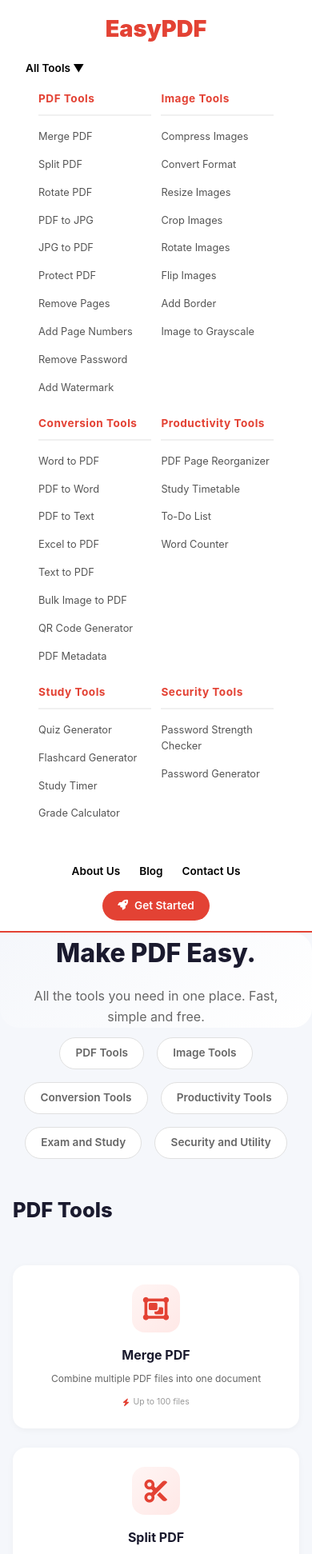
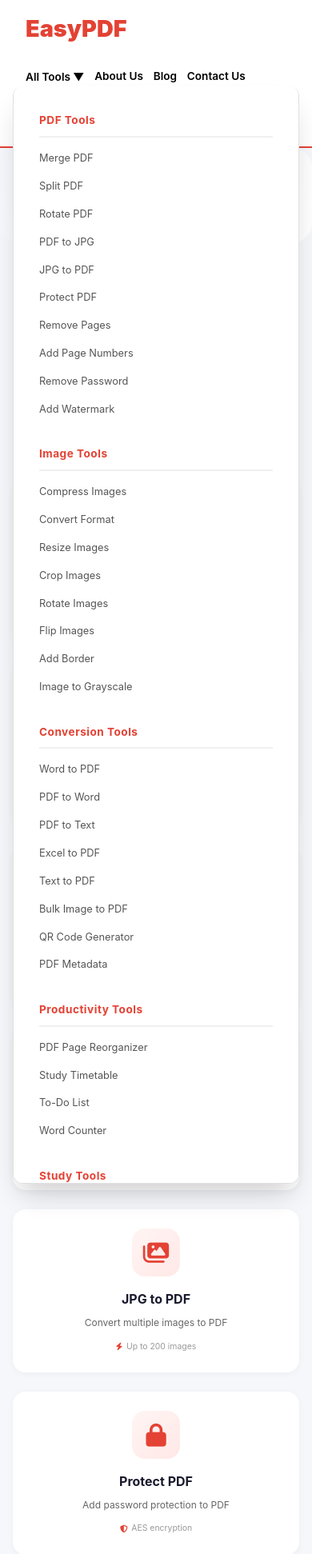
Before and after one commit to EasyPDF8/easypdf, a Django app: page / in a window 390 px wide, after a click on "All Tools ▼". Shown: the top 1943 px of the page at 80% size. Run offline with Django 5.2, Linux system fonts and the light colour scheme; some libraries are stand-ins or nearby versions.

Commit message:
Fixed mobile navbar dropdown issue

```diff
--- a/tools/templates/includes/nav_home.html
+++ b/tools/templates/includes/nav_home.html
@@ -101,7 +101,7 @@
         <a href="{% url 'contact' %}" class="nav-btn" style="font-size: 0.85rem; text-decoration: none; color: black; font-weight: 600;">Contact Us</a>
     </div>
 
-    <!-- RIGHT SIDE NAVIGATION - Get Started Button (WORKING ON ALL PAGES) -->
+    <!-- RIGHT SIDE NAVIGATION - Get Started Button -->
     <div class="nav-right">
         <a href="javascript:void(0)" id="getStartedBtn" class="get-started-btn" style="background: var(--accent); color: white; padding: 0.5rem 1.2rem; border-radius: 30px; text-decoration: none; font-size: 0.85rem; font-weight: 600; transition: all 0.2s ease; display: inline-flex; align-items: center; gap: 0.5rem; cursor: pointer;">
             <i class="fas fa-rocket" style="font-size: 0.8rem;"></i> Get Started
@@ -156,10 +156,96 @@
         z-index: 999;
     }
 
-    .mega-dropdown:hover .mega-menu {
-        opacity: 1;
-        visibility: visible;
-        transform: translateY(0);
+    /* Desktop: Show on hover */
+    @media (min-width: 769px) {
+        .mega-dropdown:hover .mega-menu {
+            opacity: 1;
+            visibility: visible;
+            transform: translateY(0);
+        }
+    }
+
+    /* Mobile: Hide by default, show when active */
+    @media (max-width: 768px) {
+        .mega-menu {
+            position: fixed;
+            top: auto;
+            left: 1rem;
+            right: 1rem;
+            max-height: 70vh;
+            overflow-y: auto;
+            border-radius: 12px;
+            box-shadow: 0 20px 35px -10px rgba(0,0,0,0.2);
+        }
+
+        .mega-dropdown.active .mega-menu {
+            opacity: 1;
+            visibility: visible;
+            transform: translateY(0);
+            display: block;
+        }
+
+        /* Fix for mobile layout - everything in one row */
+        .navbar {
+            flex-direction: row;
+            flex-wrap: wrap;
+            justify-content: space-between;
+            align-items: center;
+        }
+
+        .nav-links {
+            display: flex;
+            flex-direction: row;
+            flex-wrap: wrap;
+            justify-content: flex-start;
+            align-items: center;
+            gap: 0.8rem;
+            order: 2;
+            width: auto;
+            margin-top: 0.5rem;
+        }
+
+        .nav-right {
+            order: 3;
+            margin-top: 0.5rem;
+        }
+
+        .logo {
+            order: 1;
+        }
+
+        .mega-dropdown {
+            position: relative;
+        }
+
+        .dropdown-toggle {
+            display: inline-block;
+        }
+
+        .nav-btn {
+            display: inline-block;
+            white-space: nowrap;
+        }
+
+        .mega-menu-container {
+            display: grid;
+            grid-template-columns: 1fr 1fr;
+            gap: 0.8rem;
+            padding: 1rem;
+        }
+
+        .mega-column {
+            min-width: auto;
+        }
+
+        .mega-column h4 {
+            font-size: 0.75rem;
+        }
+
+        .mega-column ul li a {
+            font-size: 0.7rem;
+            padding: 0.15rem 0;
+        }
     }
 
     .mega-menu-container {
@@ -230,7 +316,8 @@
         cursor: pointer;
     }
 
-    @media (max-width: 1100px) {
+    /* Tablet view */
+    @media (min-width: 769px) and (max-width: 1100px) {
         .mega-menu-container {
             flex-wrap: wrap;
             padding: 1rem;
@@ -251,29 +338,10 @@
         }
     }
 
-    @media (max-width: 768px) {
-        .mega-menu {
-            position: relative;
-            top: auto;
-            box-shadow: none;
-            border: none;
-        }
-        .mega-menu-container {
-            display: grid;
-            grid-template-columns: 1fr 1fr;
-            gap: 0.8rem;
-        }
-        .mega-column {
-            min-width: auto;
-        }
-        .mega-dropdown .dropdown-toggle {
-            cursor: pointer;
-        }
-        .mega-dropdown.active .mega-menu {
-            opacity: 1;
-            visibility: visible;
-            transform: translateY(0);
-            display: block;
+    /* Desktop normal */
+    @media (min-width: 1101px) {
+        .nav-links {
+            flex-wrap: nowrap;
         }
     }
 </style>
@@ -287,40 +355,60 @@
         if (toggle) {
             toggle.addEventListener('click', (e) => {
                 e.stopPropagation();
+
+                // Close other dropdowns
                 dropdowns.forEach(d => {
                     if (d !== drop) d.classList.remove('active');
                 });
+
+                // Toggle current dropdown
                 drop.classList.toggle('active');
             });
         }
     });
 
+    // Close dropdown when clicking outside
     document.addEventListener('click', () => {
         dropdowns.forEach(d => d.classList.remove('active'));
     });
 
-    // FIXED: Get Started button works on ALL pages
+    // Get Started button functionality
     const getStartedBtn = document.getElementById('getStartedBtn');
     if (getStartedBtn) {
         getStartedBtn.addEventListener('click', function(e) {
             e.preventDefault();
 
-            // Check if we're on the home page
             const isHomePage = window.location.pathname === '/' || window.location.pathname === '/home/';
 
             if (isHomePage) {
-                // On home page: scroll to PDF tools section
                 const pdfToolsSection = document.getElementById('pdf-tools');
                 if (pdfToolsSection) {
                     pdfToolsSection.scrollIntoView({ behavior: 'smooth', block: 'start' });
                 } else {
-                    // If no PDF tools section, scroll to top
                     window.scrollTo({ top: 0, behavior: 'smooth' });
                 }
             } else {
-                // On other pages: redirect to home page with hash
                 window.location.href = '/#pdf-tools';
             }
         });
     }
+
+    // Fix for mobile: prevent body scroll when mega menu is open
+    const megaMenu = document.querySelector('.mega-menu');
+    if (megaMenu) {
+        const observer = new MutationObserver(function(mutations) {
+            mutations.forEach(function(mutation) {
+                if (mutation.attributeName === 'style' || mutation.attributeName === 'class') {
+                    if (window.innerWidth <= 768) {
+                        if (document.querySelector('.mega-dropdown.active')) {
+                            document.body.style.overflow = 'hidden';
+                        } else {
+                            document.body.style.overflow = '';
+                        }
+                    }
+                }
+            });
+        });
+        observer.observe(document.querySelector('.mega-dropdown'), { attributes: true });
+    }
 </script>
```
Also changed, not shown: tools/templates/includes/nav_inner.html (+87 -11 lines).
